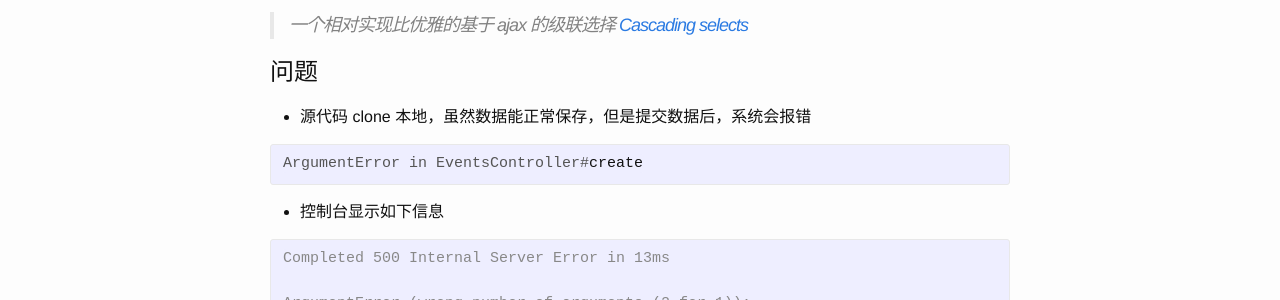
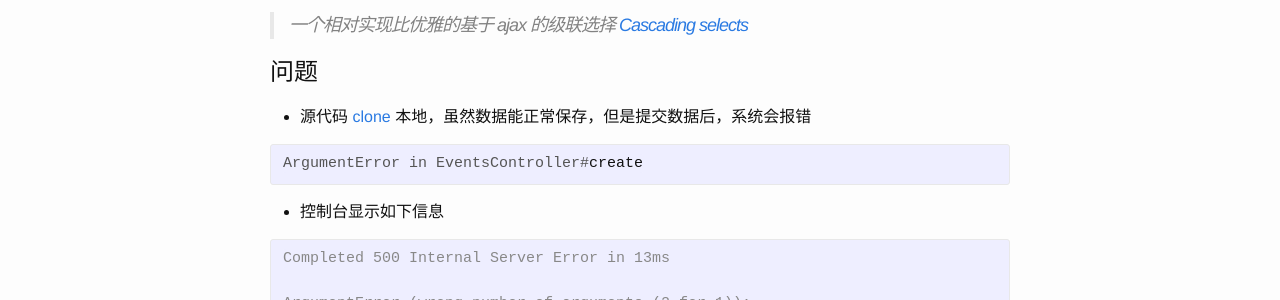
Before and after one commit to lishuu/lishuu.github.io, a Jekyll site: the page built from _posts/2015-10-22-cascading-selects.markdown, in a window 1280 px wide. Shown: the part 188-488 px from the top of the page. Built offline with Jekyll 4.4.1, drawn with Linux system fonts in a browser that asks for light colours; part of the change alters nothing that is shown.

```diff
--- a/_posts/2015-10-22-cascading-selects.markdown
+++ b/_posts/2015-10-22-cascading-selects.markdown
@@ -8,7 +8,7 @@ categories: rails
 >一个相对实现比优雅的基于 ajax 的级联选择 [Cascading selects](http://railsguides.net/cascading-selects-with-ajax-in-rails/)
 
 #问题
-* 源代码 clone 本地，虽然数据能正常保存，但是提交数据后，系统会报错
+* 源代码 [clone](https://github.com/railsguides/dynamic-selectable-demo) 本地，虽然数据能正常保存，但是提交数据后，系统会报错
 {% highlight console %}
 
 ArgumentError in EventsController#create
```
